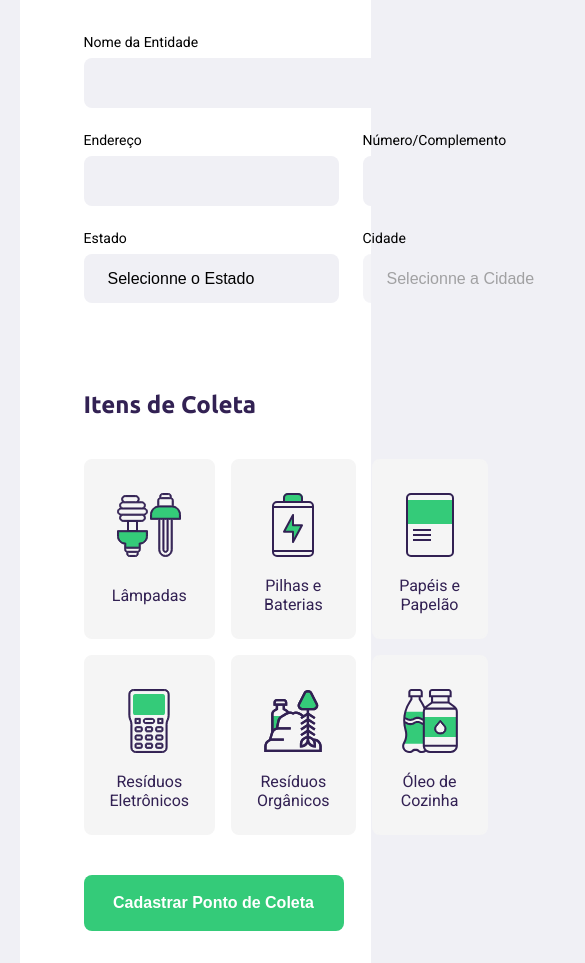
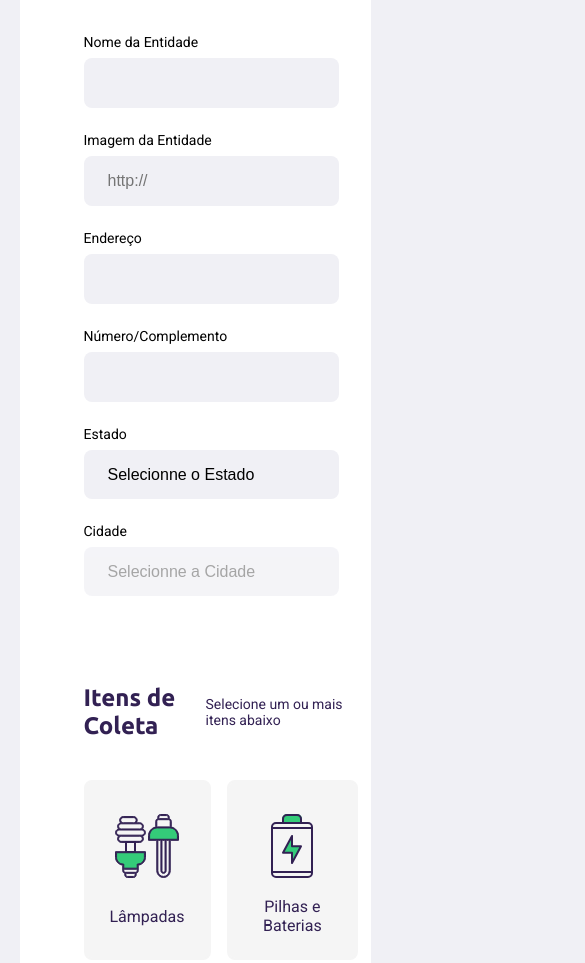
Before and after one commit to leovdn/ecoleta-nlw, a website: page src/views/create-point.html in a window 390 px wide. Shown: the part 460-1423 px from the top of the page, 585 px wide, since content can reach past the window. Drawn offline with nearby package versions, Linux system fonts and the light colour scheme; files that its build step writes are made by us from their sources; no server answers; files whose address does not match are found by name.

Commit message:
Corrigida responsividade da página de criação;

```diff
--- a/public/styles/create-point.css
+++ b/public/styles/create-point.css
@@ -45,12 +45,19 @@ form fieldset {
 
 form legend {
     margin-bottom: 40px;
+    display: flex;
+    align-items: center;
+    justify-content: space-between;
+    width: 100%;
+}
+form legend span {
+    font-size: 14px;
+    color: var(--title-color);
 }
 
 form legend h2 {
     font-size: 24px;
 }
-
 form .field {
     display: flex;
     flex-direction: column;
--- a/public/styles/responsive.css
+++ b/public/styles/responsive.css
@@ -18,6 +18,15 @@
     #page-search-results .cards {
         grid-template-columns: 1fr;
     }
+    #page-create-point .field-group {
+        flex-direction: column;
+    }
+    #page-create-point .field-group .field + .field {
+        margin-left: 0;
+    }
+    #page-create-point .items-grid {
+        grid-template-columns: 1fr 1fr;
+    }
 }
 
 @media (min-width: 1700px) {
--- a/src/views/create-point.html
+++ b/src/views/create-point.html
@@ -21,9 +21,25 @@
         <h2>Dados da Entidade</h2>
       </legend>
 
-      <div class="field">
-        <label for="name">Nome da Entidade</label>
-        <input type="text" name="name" required="required">
+
+
+      <div class="field-group">
+         <div class="field">
+         <label for="name">Nome da Entidade</label>
+          <input
+            type="text"
+            name="name"
+            required="required">
+        </div>
+
+        <div class="field">
+          <label for="name">Imagem da Entidade</label>
+          <input
+           type="url"
+            name="image"
+            placeholder="http://"
+            required="required">
+        </div>
       </div>
 
       <div class="field-group">
@@ -60,6 +76,7 @@
     <fieldset>
       <legend>
         <h2>Itens de Coleta</h2>
+        <span>Selecione um ou mais itens abaixo</span>
       </legend>
 
       <div class="items-grid">
```
